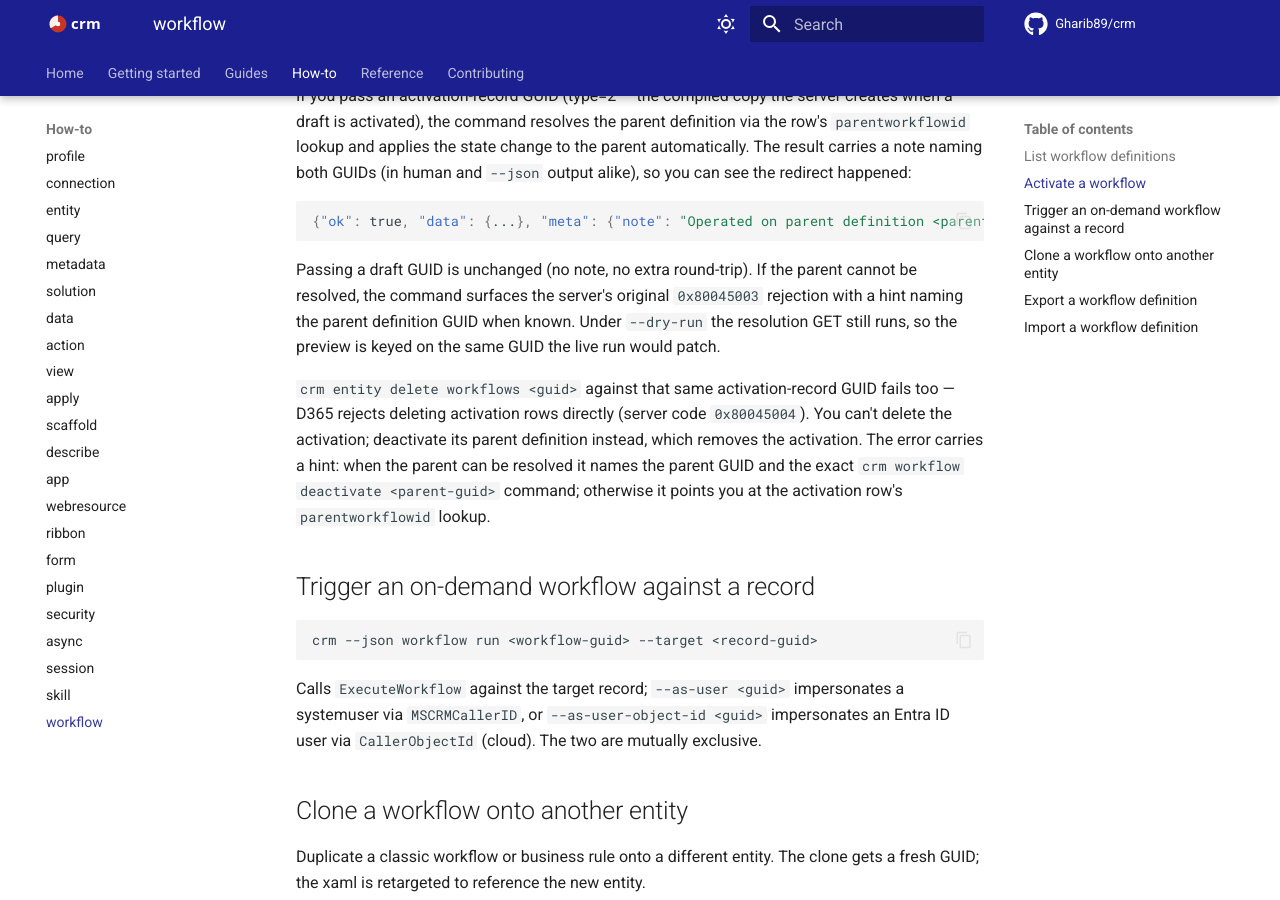
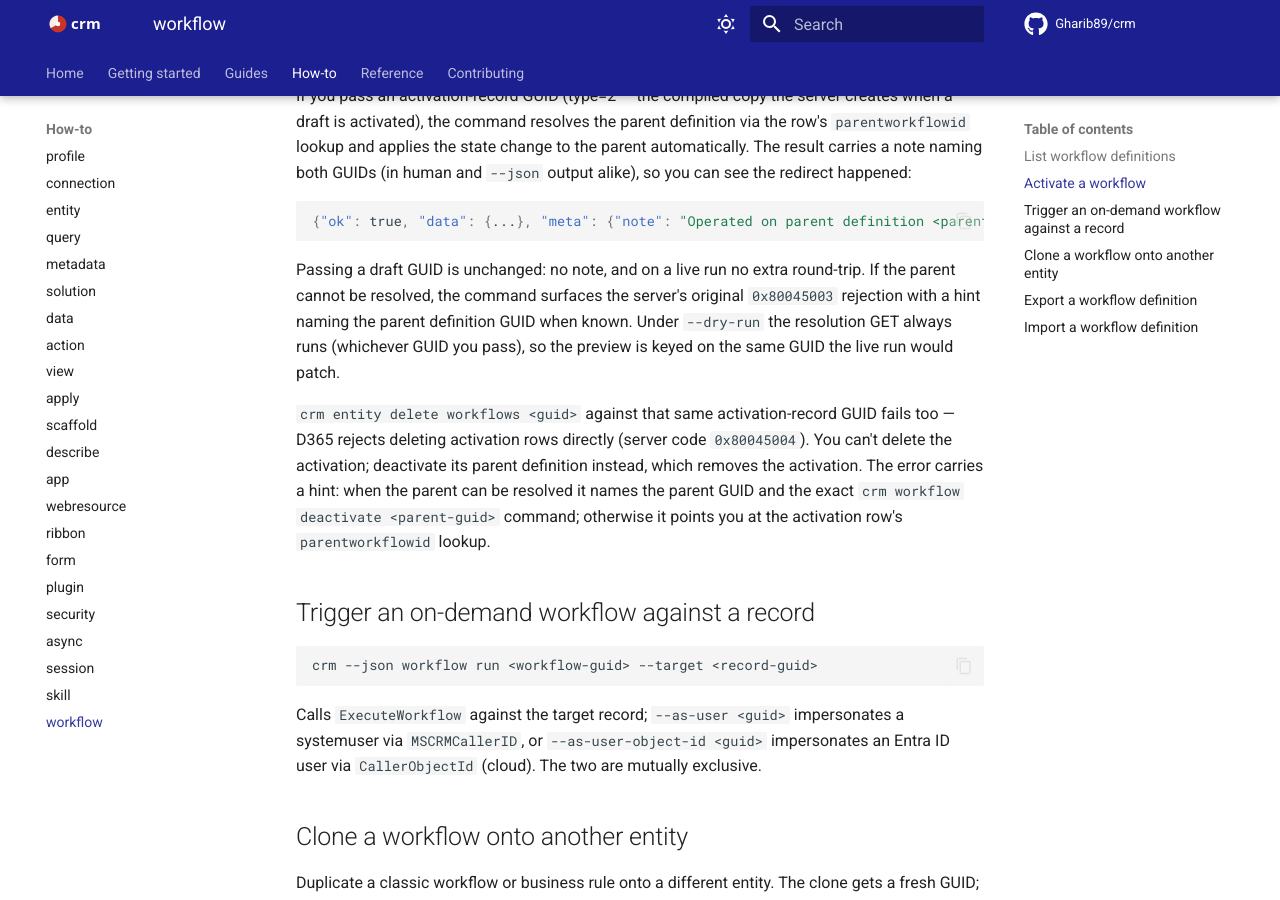
Before and after one commit to Gharib89/crm, an MkDocs documentation site: the page built from docs/how-to/workflow.md, in a window 1280 px wide and 900 px high, scrolled down 557 px. Built offline with MkDocs 1.6.1 and Material for MkDocs 9.7.7, drawn with Linux system fonts in a browser that asks for light colours; comment, search, counter and statistics services are not loaded.

Commit message:
docs(workflow): scope no-extra-round-trip claim to live runs (review r3)
Co-Authored-By: Claude Fable 5 <noreply@anthropic.com>

````diff
--- a/docs/how-to/workflow.md
+++ b/docs/how-to/workflow.md
@@ -22,7 +22,7 @@ If you pass an activation-record GUID (type=2 — the compiled copy the server c
 {"ok": true, "data": {...}, "meta": {"note": "Operated on parent definition <parent-guid>; activation-record GUID <passed-guid> was passed."}}
 ```
 
-Passing a draft GUID is unchanged (no note, no extra round-trip). If the parent cannot be resolved, the command surfaces the server's original `0x80045003` rejection with a hint naming the parent definition GUID when known. Under `--dry-run` the resolution GET still runs, so the preview is keyed on the same GUID the live run would patch.
+Passing a draft GUID is unchanged: no note, and on a live run no extra round-trip. If the parent cannot be resolved, the command surfaces the server's original `0x80045003` rejection with a hint naming the parent definition GUID when known. Under `--dry-run` the resolution GET always runs (whichever GUID you pass), so the preview is keyed on the same GUID the live run would patch.
 
 `crm entity delete workflows <guid>` against that same activation-record GUID fails too — D365 rejects deleting activation rows directly (server code `0x80045004`). You can't delete the activation; deactivate its parent definition instead, which removes the activation. The error carries a hint: when the parent can be resolved it names the parent GUID and the exact `crm workflow deactivate <parent-guid>` command; otherwise it points you at the activation row's `parentworkflowid` lookup.
 
````
